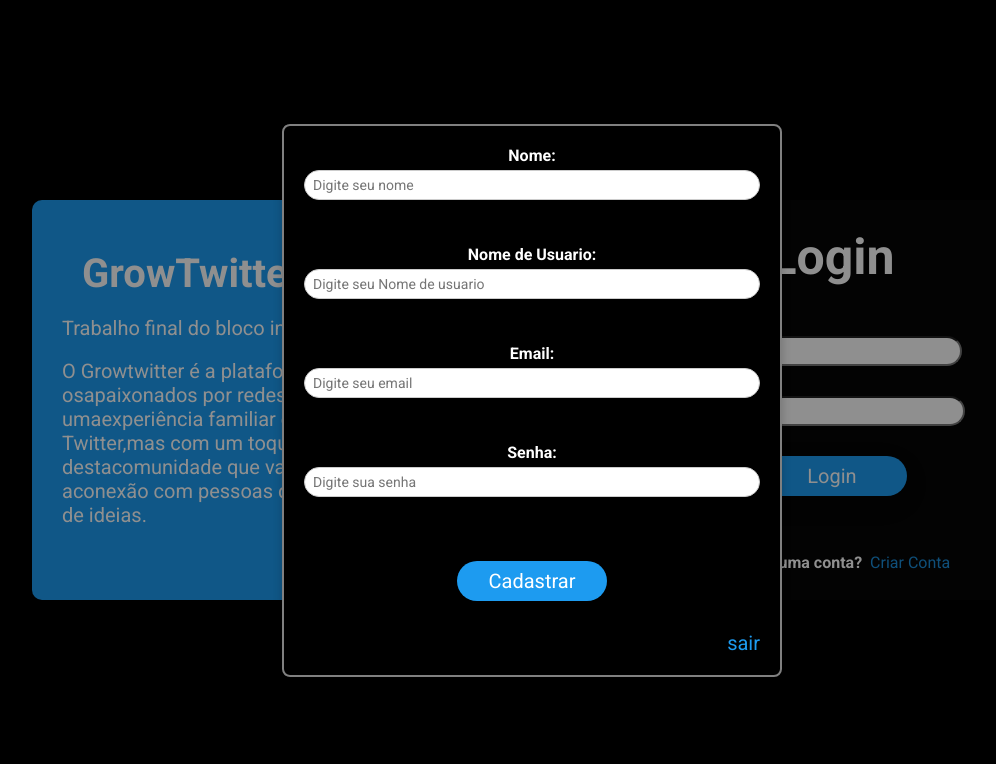
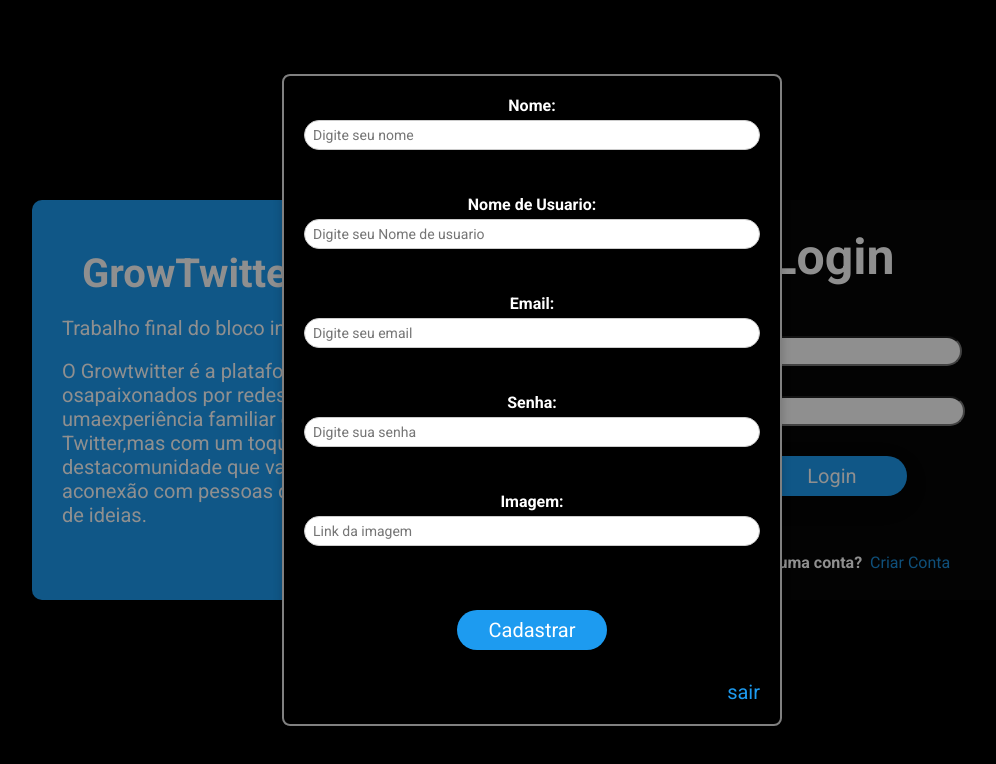
Before and after one commit to yuriaresi/growtwitter-front, a React (Vite) app: page /login in a window 1280 px wide. Both pictures are taken after a click on the button "Criar Conta". Shown: the top 764 px of the page, without its empty margins (108-1104 px from the left). Built offline with nearby package versions, Linux system fonts and the light colour scheme; no server answers.

Commit message:
criaçao do input para por imagem do usuario

```diff
--- a/src/components/ModalCadastro.tsx
+++ b/src/components/ModalCadastro.tsx
@@ -107,6 +107,7 @@
       nomeUsuario: event.target.nomeUsuario.value,
       email: event.target.email.value,
       senha: event.target.senha.value,
+      image: event.target.imagem.value,
     };
 
     try {
@@ -172,6 +173,15 @@
                     />
                   </div>
                   <div>
+                    <span>Imagem:</span>
+                    <input
+                      type="text"
+                      placeholder="Link da imagem"
+                      name="imagem"
+                      id="imagem"
+                    />
+                  </div>
+                  <div>
                     <br />
                     <button id="botaoCadastrar">Cadastrar</button>
                     <div>
```
